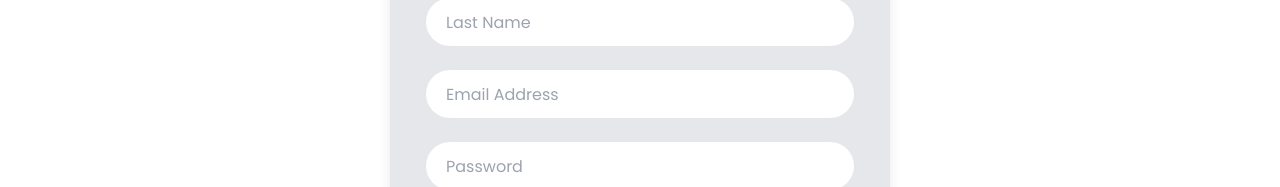
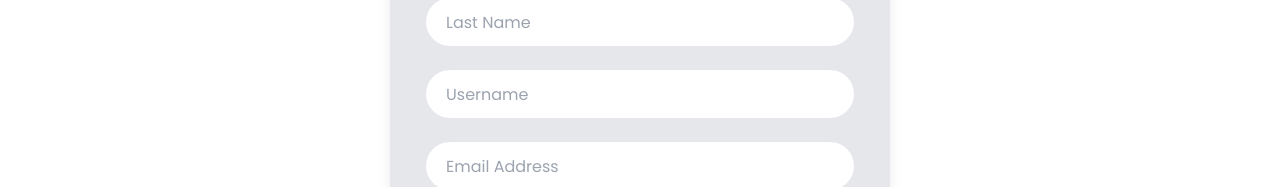
Before and after one commit to Kazutoo97/GrowMatchV1, a React (Create React App) app: page /register in a window 1280 px wide. Shown: the part 626-813 px from the top of the page. Built offline with nearby package versions, Linux system fonts and the light colour scheme.

Commit message:
Update Validation Register and Login

```diff
--- a/src/pages/Register.jsx
+++ b/src/pages/Register.jsx
@@ -21,6 +21,7 @@ const Register = () => {
     defaultValues: {
       firstName: "",
       lastName: "",
+      userName: "",
       email: "",
       password: "",
       confirmPassword: "",
@@ -34,16 +35,18 @@ const Register = () => {
     dispatch({ type: "REGISTER_PENDING" });
 
     try {
-      const { firstName, lastName, email, password, dob, interest } = data;
+      const { firstName, lastName, userName, email, password, dob, interest } =
+        data;
       const response = await registerService(
         firstName,
         lastName,
+        userName,
         email,
         password,
         dob,
         interest
       );
-      dispatch({ type: "REGISTER_FULFILLED", payload: response.data.email });
+      dispatch({ type: "REGISTER_FULFILLED", payload: response.data.userName });
       console.log(data.data);
       toast.success(response.message);
       navigate("/login");
@@ -130,6 +133,29 @@ const Register = () => {
                     {errors.lastName?.message && (
                       <p className="text-red-500 text-xs mt-1">
                         {errors.lastName?.message}
+                      </p>
+                    )}
+                  </div>
+                  <div className="flex flex-col">
+                    <input
+                      type="text"
+                      placeholder="Username"
+                      className="w-full h-[3rem] rounded-full px-5"
+                      {...register("userName", {
+                        minLength: {
+                          value: 3,
+                          message:
+                            "Username length must be at least 3 character and unique",
+                        },
+                        required: {
+                          value: true,
+                          message: "Username is required",
+                        },
+                      })}
+                    />
+                    {errors.userName?.message && (
+                      <p className="text-red-500 text-xs mt-1">
+                        {errors.userName?.message}
                       </p>
                     )}
                   </div>
```
